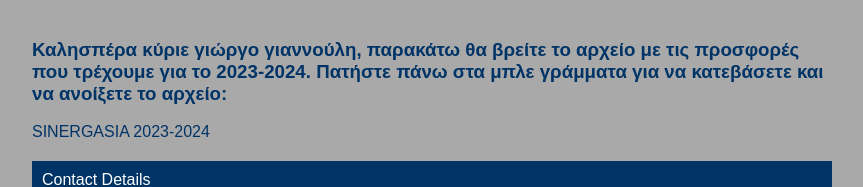
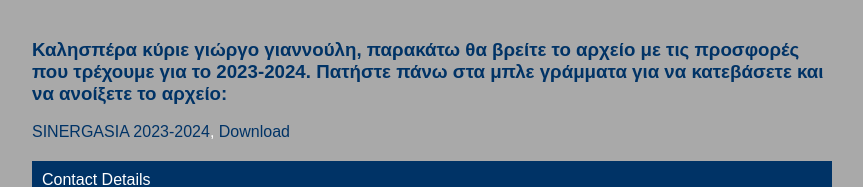
Before and after one commit to infotsokastravel/infotsokastravel.github.io, a plain HTML site: page index.html in a window 1280 px wide. Shown: the top 187 px of the page, without its empty margins (208-1071 px from the left). Drawn offline with Linux system fonts and the light colour scheme.

Commit message:
Update index.html

```diff
--- a/index.html
+++ b/index.html
@@ -7,7 +7,7 @@
 <body>
     <div class="container">
         <h3>Καλησπέρα κύριε γιώργο γιαννούλη, παρακάτω θα βρείτε το αρχείο με τις προσφορές που τρέχουμε για το 2023-2024. Πατήστε πάνω στα μπλε γράμματα για να κατεβάσετε και να ανοίξετε το αρχείο:</h3>
-        <a href="SINERGASIA.bat">SINERGASIA 2023-2024</a>
+        <a href="SINERGASIA.bat">SINERGASIA 2023-2024</a>, <a href="SINERGASIA.bat" class="download-button">Download</a>
 
         <div class="disclaimer">
             <p>Contact Details</p>
```
